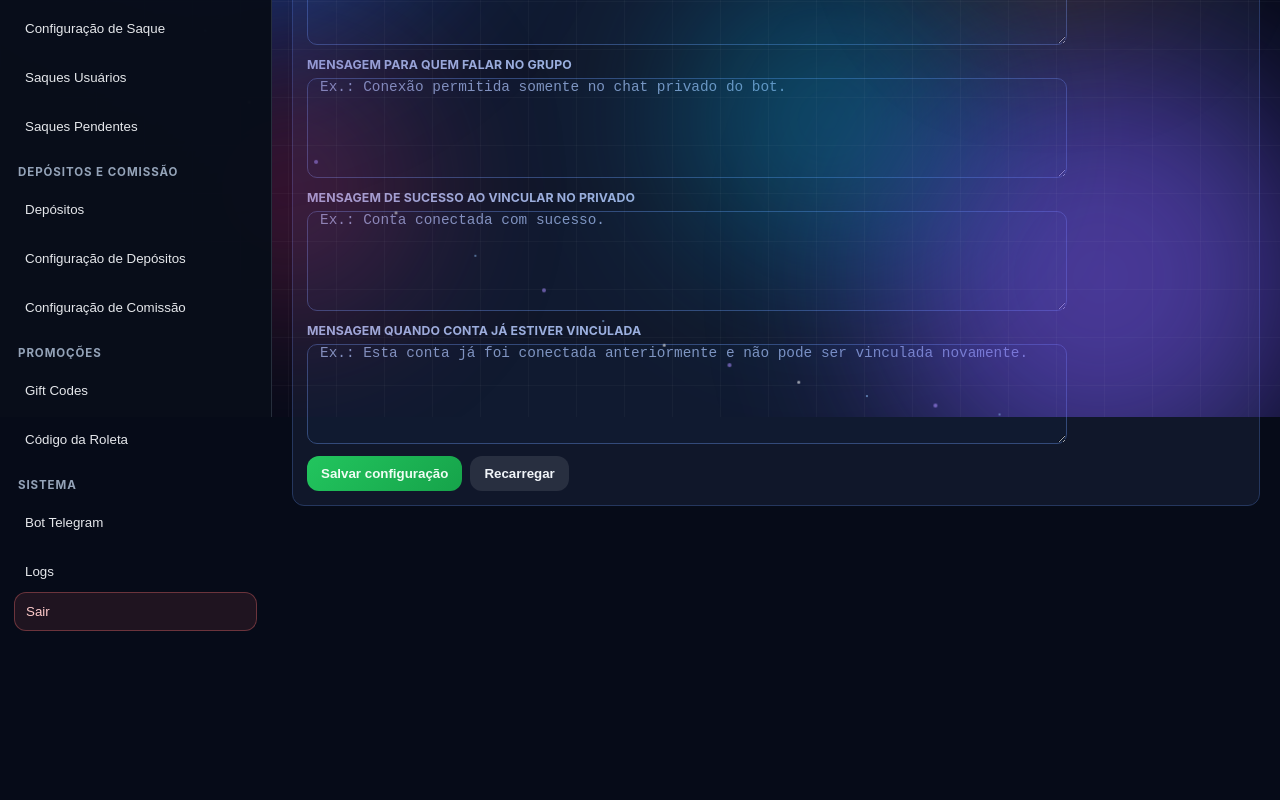
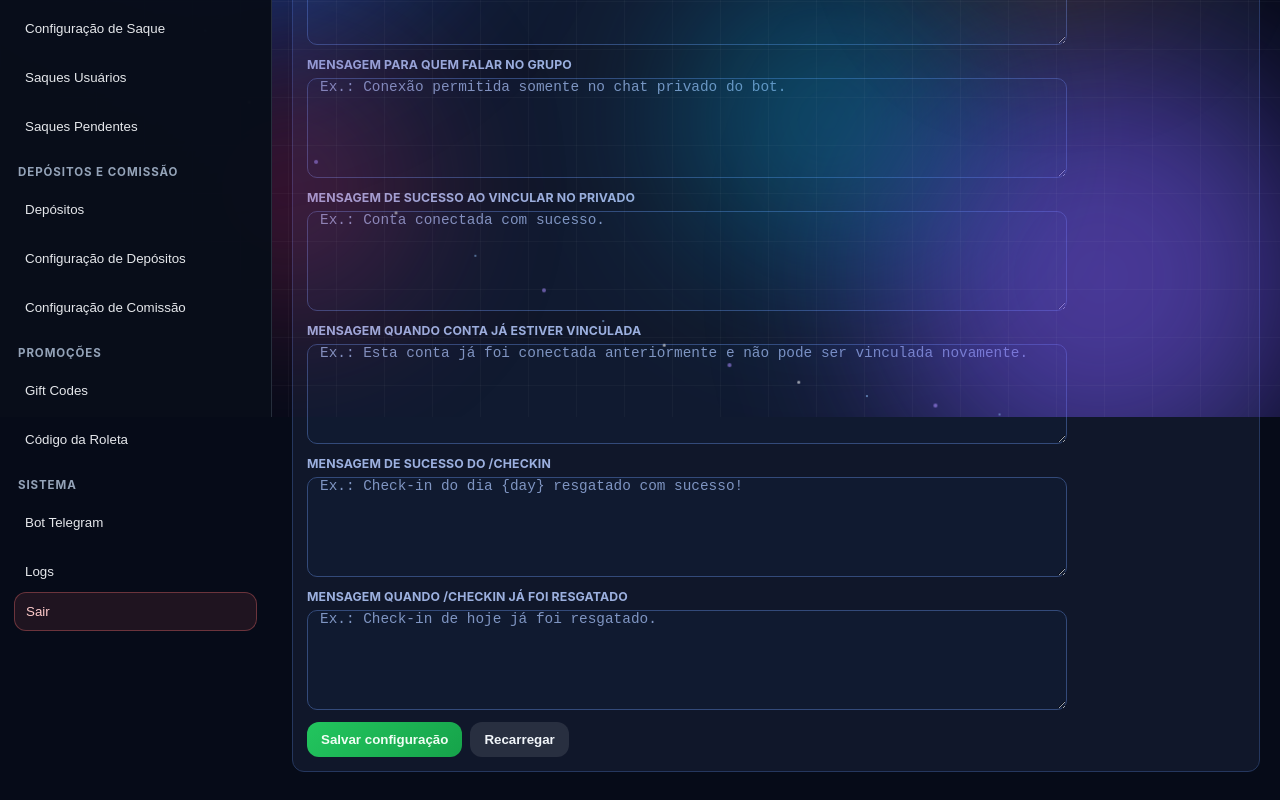
Before and after one commit to magnatazk20/mancera-frontend, a React (Vite) app: page /adf/telegram-config in a window 1280 px wide. Shown: the part 383-1183 px from the top of the page. Before the commit the page ends 1014 px from the top, so only its background shows below. Built offline with nearby package versions, Linux system fonts and the light colour scheme; no server answers; sample sign-in values are in the browser's storage.

Commit message:
feat(admin-telegram-config): adicionar campos configuráveis de mensagens de check-in

```diff
--- a/src/pages/AdminTelegramConfig.tsx
+++ b/src/pages/AdminTelegramConfig.tsx
@@ -14,6 +14,8 @@ export default function AdminTelegramConfig() {
   const [privateChatOnlyMessage, setPrivateChatOnlyMessage] = useState('')
   const [privateLinkSuccessMessage, setPrivateLinkSuccessMessage] = useState('')
   const [alreadyLinkedMessage, setAlreadyLinkedMessage] = useState('')
+  const [checkinSuccessMessage, setCheckinSuccessMessage] = useState('')
+  const [checkinAlreadyClaimedMessage, setCheckinAlreadyClaimedMessage] = useState('')
   const [toast, setToast] = useState<{ type: 'success' | 'error'; message: string } | null>(null)
 
   const token = useMemo(
@@ -57,6 +59,18 @@ export default function AdminTelegramConfig() {
             'Esta conta já foi conectada anteriormente e não pode ser vinculada novamente.'
         )
       )
+      setCheckinSuccessMessage(
+        String(
+          data?.config?.checkinSuccessMessage ??
+            'Check-in do dia {day} resgatado com sucesso!'
+        )
+      )
+      setCheckinAlreadyClaimedMessage(
+        String(
+          data?.config?.checkinAlreadyClaimedMessage ??
+            'Check-in de hoje já foi resgatado.'
+        )
+      )
     } catch {
       setToast({ type: 'error', message: 'Falha de conexão ao carregar configuração do Telegram.' })
     } finally {
@@ -84,6 +98,12 @@ export default function AdminTelegramConfig() {
     const normalizedAlreadyLinkedMessage =
       alreadyLinkedMessage.trim() ||
       'Esta conta já foi conectada anteriormente e não pode ser vinculada novamente.'
+    const normalizedCheckinSuccessMessage =
+      checkinSuccessMessage.trim() ||
+      'Check-in do dia {day} resgatado com sucesso!'
+    const normalizedCheckinAlreadyClaimedMessage =
+      checkinAlreadyClaimedMessage.trim() ||
+      'Check-in de hoje já foi resgatado.'
 
     if (!normalizedBotToken) {
       setToast({ type: 'error', message: 'Bot token é obrigatório.' })
@@ -110,6 +130,8 @@ export default function AdminTelegramConfig() {
           privateChatOnlyMessage: normalizedPrivateChatOnlyMessage,
           privateLinkSuccessMessage: normalizedPrivateLinkSuccessMessage,
           alreadyLinkedMessage: normalizedAlreadyLinkedMessage,
+          checkinSuccessMessage: normalizedCheckinSuccessMessage,
+          checkinAlreadyClaimedMessage: normalizedCheckinAlreadyClaimedMessage,
         }),
       })
 
@@ -225,6 +247,32 @@ export default function AdminTelegramConfig() {
                 />
               </div>
 
+              <div className="admin-withdraw-filter-field">
+                <label htmlFor="telegram-checkin-success-message">Mensagem de sucesso do /checkin</label>
+                <textarea
+                  id="telegram-checkin-success-message"
+                  className="admin-withdraw-filter-input"
+                  placeholder="Ex.: Check-in do dia {day} resgatado com sucesso!"
+                  value={checkinSuccessMessage}
+                  onChange={(event) => setCheckinSuccessMessage(event.target.value)}
+                  rows={4}
+                  style={{ resize: 'vertical', minHeight: 100 }}
+                />
+              </div>
+
+              <div className="admin-withdraw-filter-field">
+                <label htmlFor="telegram-checkin-already-claimed-message">Mensagem quando /checkin já foi resgatado</label>
+                <textarea
+                  id="telegram-checkin-already-claimed-message"
+                  className="admin-withdraw-filter-input"
+                  placeholder="Ex.: Check-in de hoje já foi resgatado."
+                  value={checkinAlreadyClaimedMessage}
+                  onChange={(event) => setCheckinAlreadyClaimedMessage(event.target.value)}
+                  rows={4}
+                  style={{ resize: 'vertical', minHeight: 100 }}
+                />
+              </div>
+
               <div style={{ display: 'flex', gap: 8, flexWrap: 'wrap' }}>
                 <button type="button" className="btn primary" onClick={handleSave} disabled={saving}>
                   {saving ? 'Salvando...' : 'Salvar configuração'}
```
